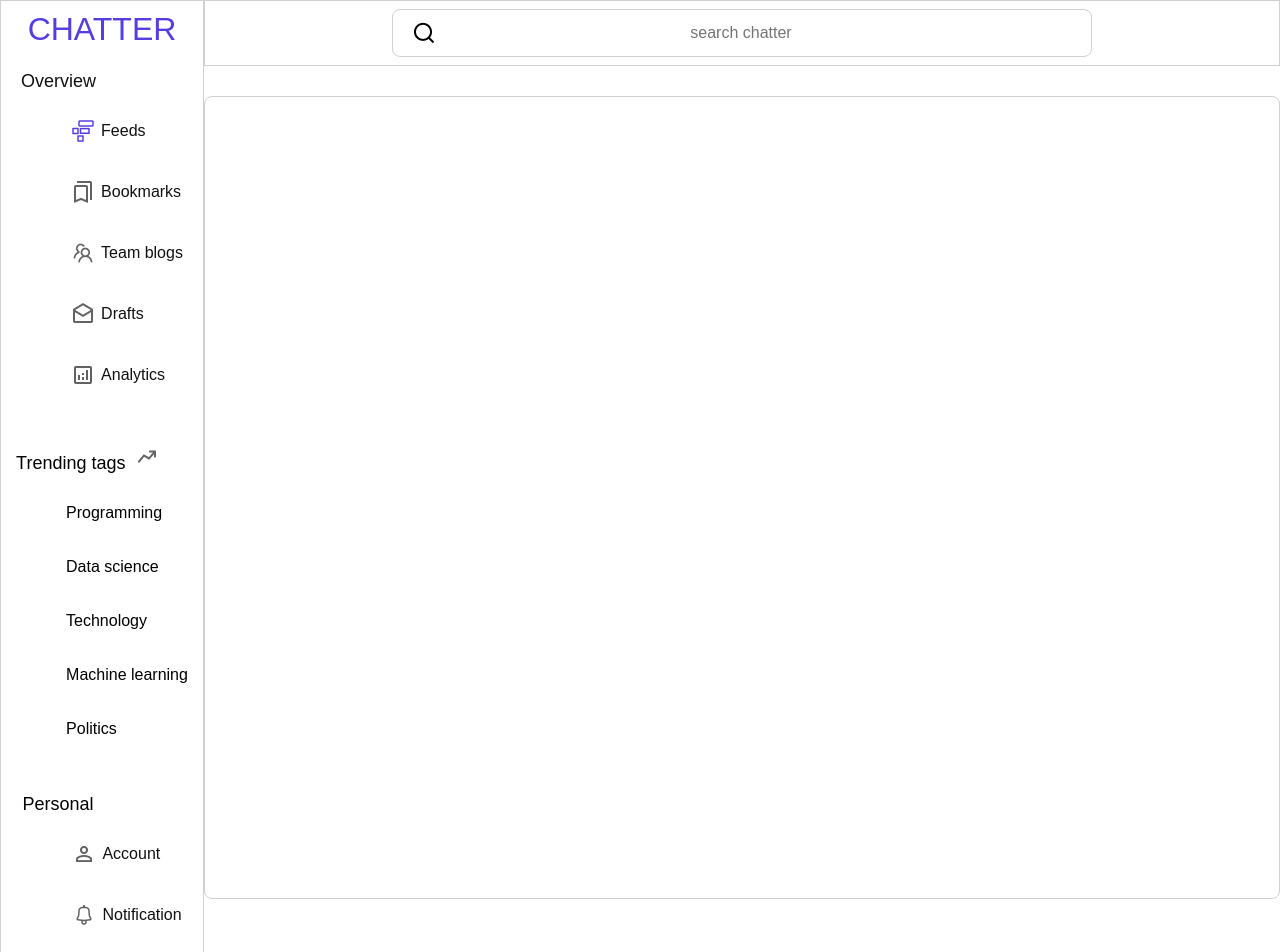
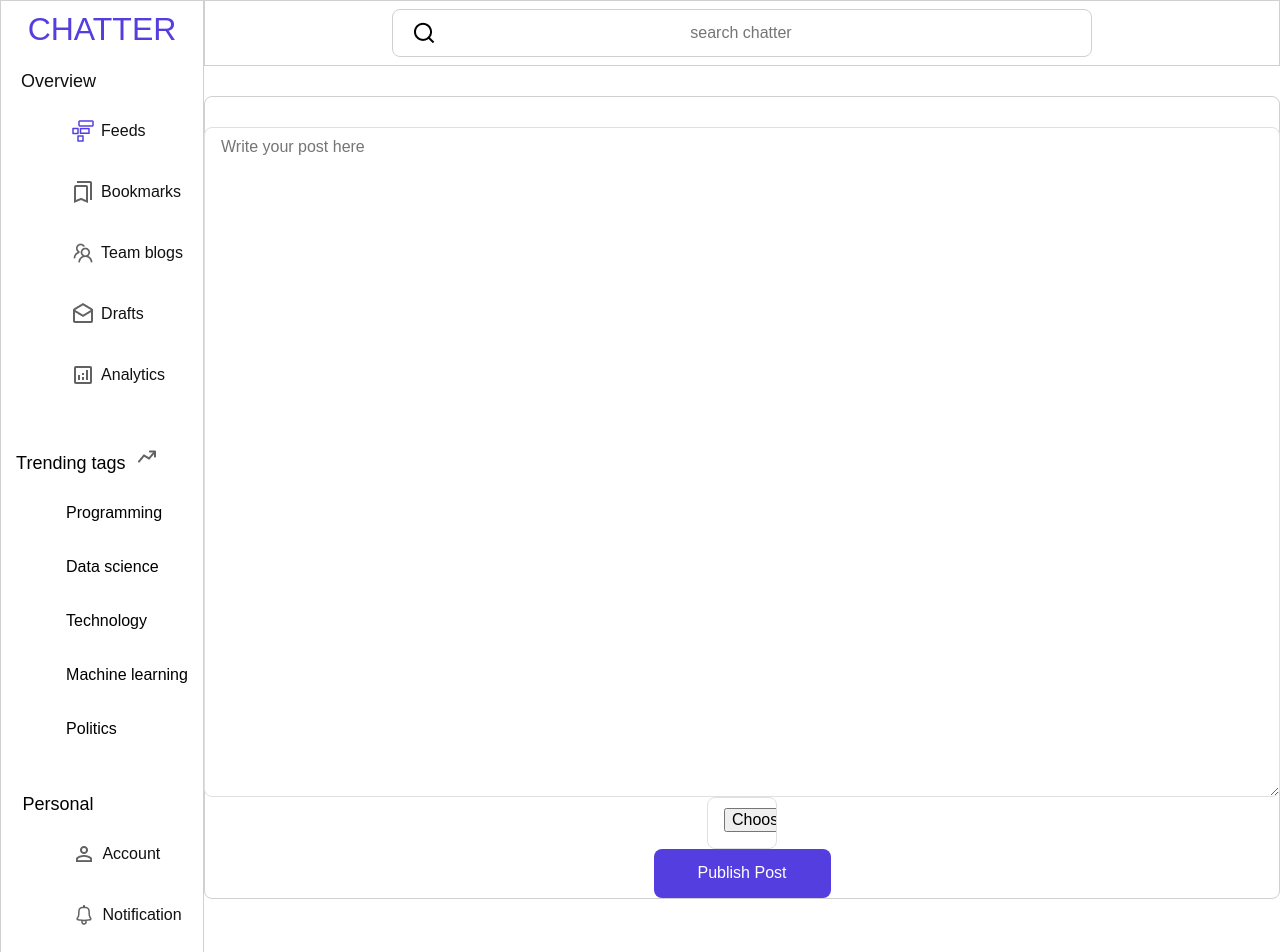
Before and after one commit to TeamHigher/chatter-app, a Vue app: page /post in a window 1280 px wide. Shown: the top 952 px of the page. Built offline with nearby package versions, Linux system fonts and the light colour scheme.

Commit message:
third commit

```diff
--- a/src/views/PostView.vue
+++ b/src/views/PostView.vue
@@ -81,20 +81,28 @@
           <input type="text" placeholder="search chatter" />
         </div>
       </div>
-      <div class="content"></div>
+      <div class="content">
+        <textarea
+          v-model="postContent"
+          placeholder="Write your post here"
+        ></textarea>
+        <input type="file" @change="handleFileUpload" />
+        <button @click="publishPost">Publish Post</button>
+      </div>
     </div>
   </div>
 </template>
 
 <script lang="ts">
-import { defineComponent } from "vue";
-import { ref } from "vue";
-import { storage, db } from "@/firebase";
+import { defineComponent, ref } from "vue";
+import { storage, db } from "../firebase";
+import { useRouter } from "vue-router";
 import {
   getDownloadURL,
   ref as storageRef,
   uploadBytes,
 } from "firebase/storage";
+import { collection, addDoc, Firestore } from "firebase/firestore";
 
 export default {
   data() {
@@ -103,7 +111,46 @@ export default {
       profilePicture: null,
     };
   },
-  methods: {},
+  methods: {
+    async handleFileUpload(event: Event) {
+      const file = (event.target as HTMLInputElement).files?.[0];
+      if (!file) return;
+    },
+    async publishPost() {
+      if (!this.postContent) return; // Ensure post content is not empty
+
+      // Upload profile picture if selected
+      let profilePicURL = "";
+      if (this.profilePicture) {
+        const storageRef = (storage as any).ref();
+        const profilePicRef = storageRef.child(
+          `profilePictures/${this.$store.state.user.uid}`
+        );
+        await uploadBytes(profilePicRef, this.profilePicture);
+        profilePicURL = await getDownloadURL(profilePicRef);
+      }
+
+      // Save post data to Firestore
+      try {
+        const docRef = await addDoc(collection(db, "posts"), {
+          content: this.postContent,
+          authorId: this.$store.state.user.uid,
+          authorProfilePic: profilePicURL,
+        });
+        console.log("Document written with ID: ", docRef.id);
+      } catch (error) {
+        console.error("Error adding document: ", error);
+      }
+
+      // Clear form fields
+      this.postContent = "";
+      this.profilePicture = null;
+
+      // Navigate to a different route after publishing the post
+      const router = useRouter();
+      router.push("/");
+    },
+  },
 };
 </script>
 
@@ -321,14 +368,10 @@ a {
   margin-top: 30px;
   margin-right: 100px;
 }
-.markdown {
-  width: 1076px;
-  height: 900px;
-  margin-top: 30px;
-}
+
 textarea {
   width: 1076px;
-  height: 400px;
+  height: 803px;
   padding: 10px 16px;
   border: 1px solid #e0e0e0;
   border-radius: 8px;
```
Also changed, not shown: src/shims-vuex.d.ts (added, +7 -0 lines).
